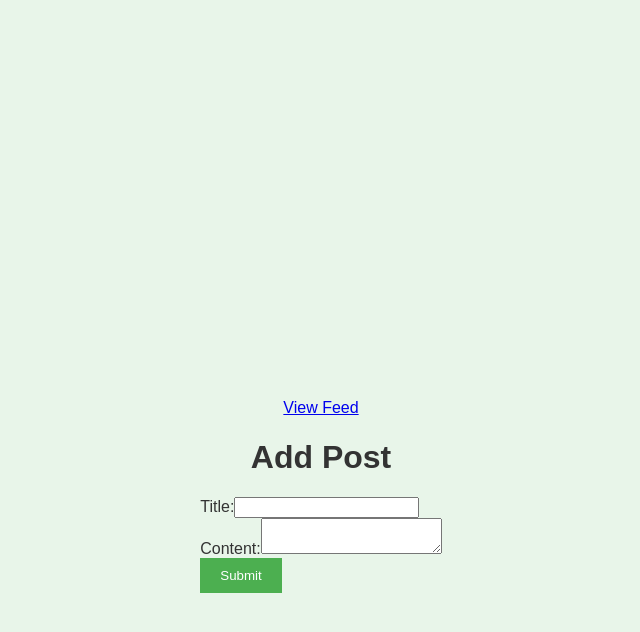
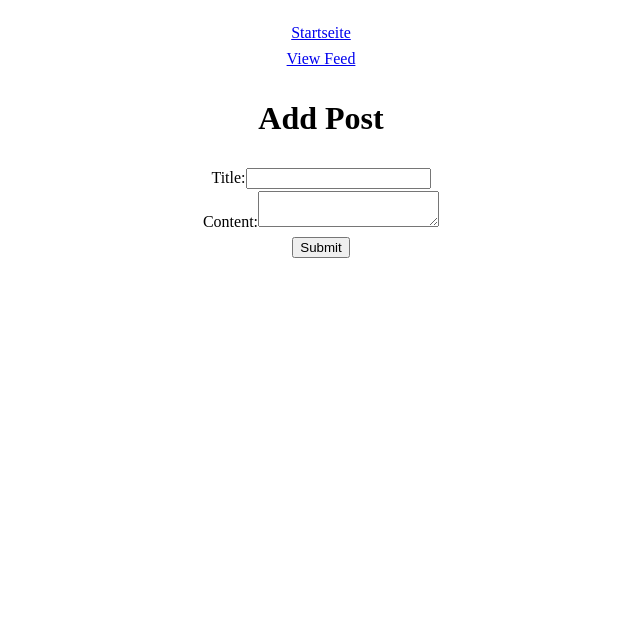
Before and after one commit to christianrenger/dmwt, a Next.js app: page /add-post in a window 1280 px wide. Shown: the top 632 px of the page, without its empty margins (319-959 px from the left). Built offline with nearby package versions, Linux system fonts and the light colour scheme.

Commit message:
Revivo Webseite hinzugefügt

```diff
--- a/app/add-post/page.jsx
+++ b/app/add-post/page.jsx
@@ -37,7 +37,8 @@ export default function AddPost(){
 
     return (
         <main className={styles.main}>
-            <Link href={'/'}>View Feed</Link>
+            <Link href={'/'}>Startseite</Link> <br></br>
+            <Link href={'/feed'}>View Feed</Link>
         <h1>Add Post</h1>
         <form onSubmit={handleSubmit}>
         <div>
--- a/app/globals.css
+++ b/app/globals.css
@@ -1,40 +1,133 @@
+/* Allgemeine Einstellungen */
 body {
-  font-family: Arial, sans-serif;
-  background-color: #e8f5e9;
-  color: #333;
+  font-family: Libre Baskerville;
   margin: 0;
   padding: 0;
+  line-height: 1.6;
 }
 
+/* Navbar */
 .navbar {
-  background-color: #4caf50;
-  color: white;
-  padding: 10px;
   display: flex;
   justify-content: space-between;
   align-items: center;
+  padding: 10px 50px;
+  background-color: #4F633F;
+  color: #D6E8C4;
 }
 
-.hero {
-  text-align: center;
-  padding: 50px;
-  background: #a5d6a7;
+.navbar .logo {
+  font-size: 1.5rem;
+  font-weight: bold;
 }
 
-.hero h1 {
-  font-size: 2em;
-  color: #333;
+.nav-links {
+  list-style: none;
+  display: flex;
+  gap: 20px;
 }
 
-button {
-  padding: 10px 20px;
-  background-color: #4caf50;
-  color: white;
-  border: none;
-  cursor: pointer;
-  transition: background 0.3s;
+.nav-links a {
+  color: #D6E8C4;
+  text-decoration: none;
+  font-size: 1rem;
 }
 
-button:hover {
-  background-color: #388e3c;
+/* Hero-Bereich */
+.hero {
+  display: flex;
+  align-items: center;
+  justify-content: space-between;
+  background-color: #D6E8C4;
+  padding: 20vh;
+  min-height: 100vh;
 }
+
+.hero-content h1 {
+  font-size: 5rem;
+  color: #4F633F;
+}
+
+.cta-button {
+  display: inline-block;
+  background-color: #4F633F;
+  color: #D6E8C4;
+  padding: 10px 20px;
+  text-decoration: none;
+  border-radius: 5px;
+  cursor: pointer;
+}
+
+.hero-image img {
+  max-width: 100%;
+  border-radius: 0px;
+  border-bottom-left-radius: 25%;
+}
+
+/* Popup */
+.popup {
+  position: fixed;
+  top: 0;
+  left: 0;
+  width: 100%;
+  height: 100%;
+  background-color: rgba(0, 0, 0, 0.5);
+  display: flex;
+  justify-content: center;
+  align-items: center;
+  z-index: 10;
+}
+
+.popup-content {
+  background: #D6E8C4;
+  padding: 20px;
+  text-align: center;
+  border-radius: 10px;
+  width: 300px;
+}
+
+.hidden {
+  display: none;
+}
+
+/* Reise eines Kleidungsstücks */
+.reise-section {
+  padding: 50px;
+  background-color: #D6E8C4;
+}
+
+.reise-steps {
+  display: flex;
+  gap: 20px;
+  justify-content: center;
+}
+
+.reise-step {
+  text-align: center;
+  opacity: 0;
+  transform: translateY(50px);
+  transition: all 0.5s ease;
+}
+
+/* Infografik */
+.infografik-section {
+  padding: 50px;
+  background-color: #D6E8C4;
+  text-align: center;
+}
+
+.puzzle {
+  display: flex;
+  justify-content: center;
+  gap: 20px;
+}
+
+.puzzle-piece {
+  font-size: 2rem;
+  cursor: pointer;
+}
+
+/* Beispiel CSS */
+body {
+  cursor: url('icons8-tshirt-32.png') , auto;
+}
--- a/app/page.module.css
+++ b/app/page.module.css
@@ -1,229 +1,87 @@
-.main {
-  display: flex;
-  flex-direction: column;
-  justify-content: center;
-  align-items: center;
-  padding: 6rem;
-  min-height: 100vh;
+/* app/page.module.css */
+
+/* Header-Stile */
+.header {
+  background-color: #333;
+  padding: 10px;
 }
 
-.description {
-  display: inherit;
-  justify-content: inherit;
-  align-items: inherit;
-  font-size: 0.85rem;
-  max-width: var(--max-width);
-  width: 100%;
-  z-index: 2;
-  font-family: var(--font-mono);
-}
-
-.description a {
+.navbar {
   display: flex;
-  justify-content: center;
+  justify-content: space-between;
   align-items: center;
-  gap: 0.5rem;
-}
-
-.description p {
-  position: relative;
-  margin: 0;
-  padding: 1rem;
-  background-color: rgba(var(--callout-rgb), 0.5);
-  border: 1px solid rgba(var(--callout-border-rgb), 0.3);
-  border-radius: var(--border-radius);
-}
-
-.code {
-  font-weight: 700;
-  font-family: var(--font-mono);
-}
-
-.grid {
-  display: grid;
-  grid-template-columns: repeat(4, minmax(25%, auto));
-  max-width: 100%;
-  width: var(--max-width);
-}
-
-.card {
-  padding: 1rem 1.2rem;
-  border-radius: var(--border-radius);
-  background: rgba(var(--card-rgb), 0);
-  border: 1px solid rgba(var(--card-border-rgb), 0);
-  transition: background 200ms, border 200ms;
-}
-
-.card span {
-  display: inline-block;
-  transition: transform 200ms;
-}
-
-.card h2 {
-  font-weight: 600;
-  margin-bottom: 0.7rem;
-}
-
-.card p {
-  margin: 0;
-  opacity: 0.6;
-  font-size: 0.9rem;
-  line-height: 1.5;
-  max-width: 30ch;
-}
-
-.center {
-  display: flex;
-  justify-content: center;
-  align-items: center;
-  position: relative;
-  padding: 4rem 0;
-}
-
-.center::before {
-  background: var(--secondary-glow);
-  border-radius: 50%;
-  width: 480px;
-  height: 360px;
-  margin-left: -400px;
-}
-
-.center::after {
-  background: var(--primary-glow);
-  width: 240px;
-  height: 180px;
-  z-index: -1;
-}
-
-.center::before,
-.center::after {
-  content: '';
-  left: 50%;
-  position: absolute;
-  filter: blur(45px);
-  transform: translateZ(0);
 }
 
 .logo {
-  position: relative;
-}
-/* Enable hover only on non-touch devices */
-@media (hover: hover) and (pointer: fine) {
-  .card:hover {
-    background: rgba(var(--card-rgb), 0.1);
-    border: 1px solid rgba(var(--card-border-rgb), 0.15);
+  color: #220808;
+  text-decoration: none;
+  font-size: 1.5rem;
 }
 
-  .card:hover span {
-    transform: translateX(4px);
-  }
+.nav-links {
+  list-style: none;
+  display: flex;
 }
 
-@media (prefers-reduced-motion) {
-  .card:hover span {
-    transform: none;
-  }
+.nav-links li {
+  margin-left: 20px;
 }
 
-/* Mobile */
-@media (max-width: 700px) {
-  .content {
-    padding: 4rem;
+.nav-links li a {
+  color: #fff;
+  text-decoration: none;
 }
 
-  .grid {
-    grid-template-columns: 1fr;
-    margin-bottom: 120px;
-    max-width: 320px;
+.nav-links li a:hover {
+  text-decoration: underline;
+}
+
+/* Main Content-Stile */
+.main {
+  padding: 20px;
   text-align: center;
 }
 
-  .card {
-    padding: 1rem 2.5rem;
+.hero {
+  background-color: #f5f5f5;
+  padding: 50px;
+  margin-bottom: 20px;
 }
 
-  .card h2 {
-    margin-bottom: 0.5rem;
+.hero h1 {
+  font-size: 2.5rem;
+  margin-bottom: 20px;
 }
 
-  .center {
-    padding: 8rem 0 6rem;
+.hero button {
+  background-color: #333;
+  color: #fff;
+  padding: 10px 20px;
+  border: none;
+  cursor: pointer;
 }
 
-  .center::before {
-    transform: none;
-    height: 300px;
+.hero button:hover {
+  background-color: #555;
 }
 
-  .description {
-    font-size: 0.8rem;
+/* Post-Stile */
+.post {
+  margin-bottom: 20px;
 }
 
-  .description a {
-    padding: 1rem;
+.post h2 {
+  font-size: 1.8rem;
 }
 
-  .description p,
-  .description div {
-    display: flex;
-    justify-content: center;
-    position: fixed;
-    width: 100%;
+.post p {
+  font-size: 1.1rem;
 }
 
-  .description p {
-    align-items: center;
-    inset: 0 0 auto;
-    padding: 2rem 1rem 1.4rem;
-    border-radius: 0;
-    border: none;
-    border-bottom: 1px solid rgba(var(--callout-border-rgb), 0.25);
-    background: linear-gradient(
-      to bottom,
-      rgba(var(--background-start-rgb), 1),
-      rgba(var(--callout-rgb), 0.5)
-    );
-    background-clip: padding-box;
-    backdrop-filter: blur(24px);
+/* Footer-Stile */
+.footer {
+  background-color: #333;
+  color: #fff;
+  padding: 10px;
+  text-align: center;
 }
-
-  .description div {
-    align-items: flex-end;
-    pointer-events: none;
-    inset: auto 0 0;
-    padding: 2rem;
-    height: 200px;
-    background: linear-gradient(
-      to bottom,
-      transparent 0%,
-      rgb(var(--background-end-rgb)) 40%
-    );
-    z-index: 1;
-  }
-}
-
-/* Tablet and Smaller Desktop */
-@media (min-width: 701px) and (max-width: 1120px) {
-  .grid {
-    grid-template-columns: repeat(2, 50%);
-  }
-}
-
-@media (prefers-color-scheme: dark) {
-  .vercelLogo {
-    filter: invert(1);
-  }
-
-  .logo {
-    filter: invert(1) drop-shadow(0 0 0.3rem #ffffff70);
-  }
-}
-
-@keyframes rotate {
-  from {
-    transform: rotate(360deg);
-  }
-  to {
-    transform: rotate(0deg);
-  }
-}
```
Also changed, not shown: app/feed/page.jsx (added, +44 -0 lines), app/page.jsx (+55 -34 lines), app/icons8-tshirt-32.png (added), public/frau.jpg (added). Lines whose indentation alone changed are shown as unchanged.
